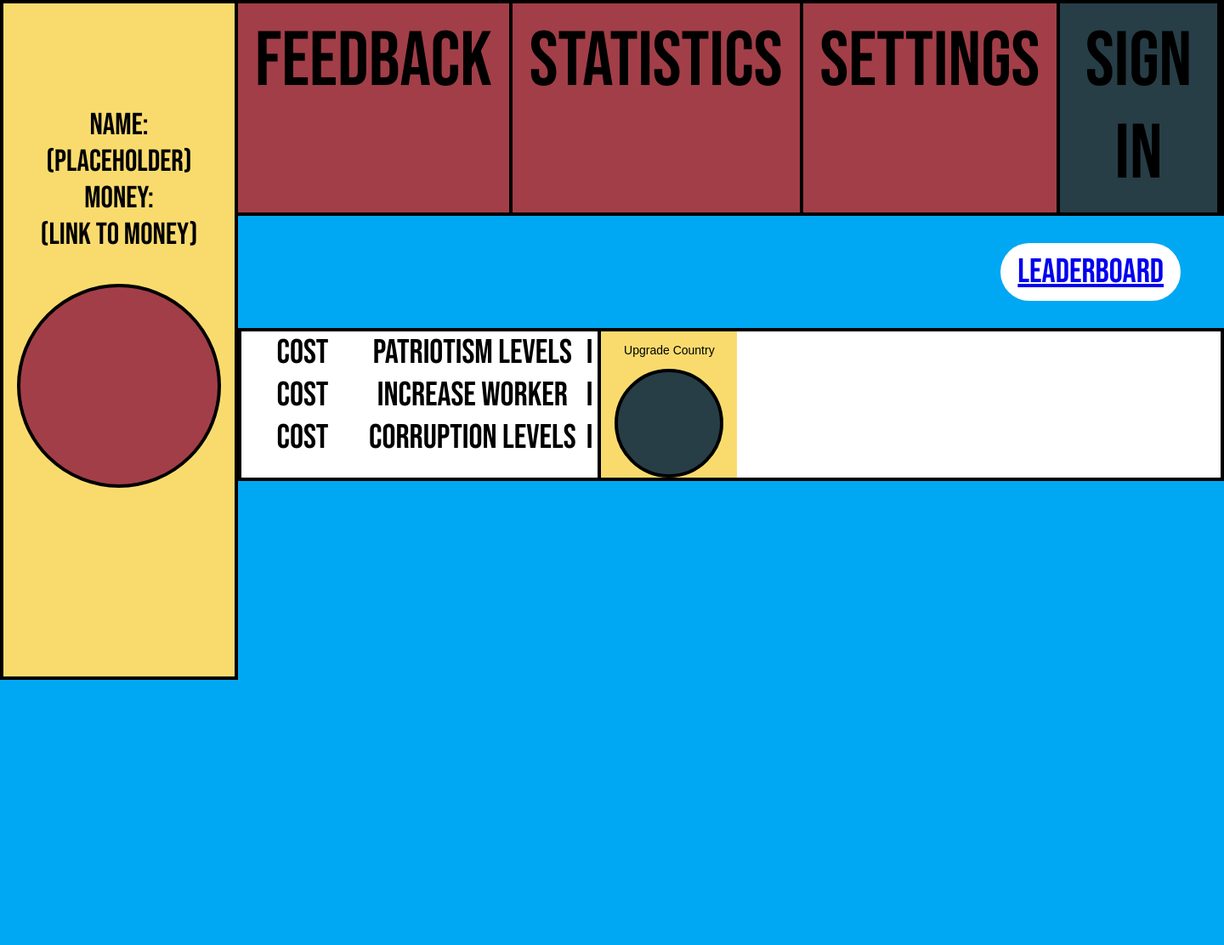
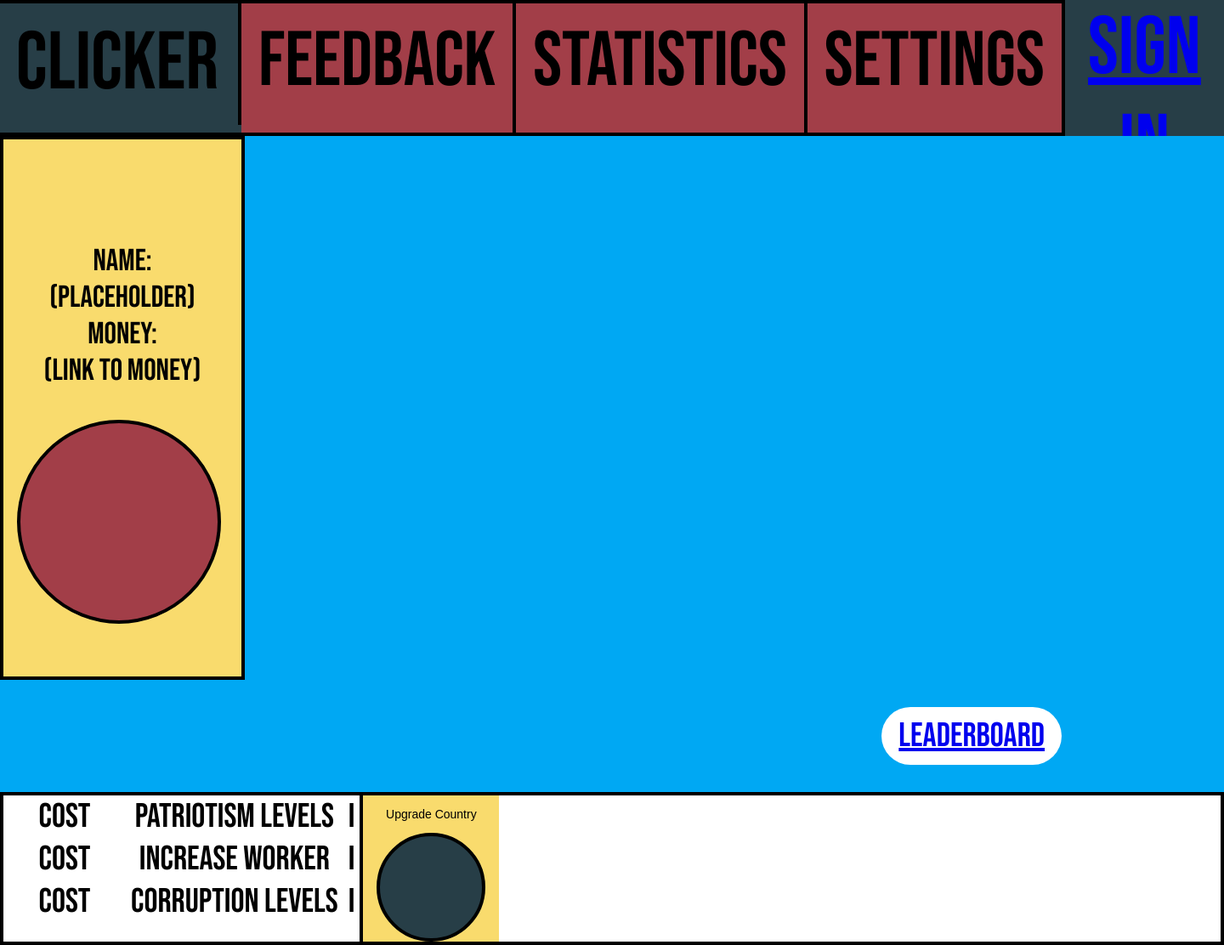
Before and after one commit to AlexWilson06/Propoganda, a PHP site: page / in a window 1440 px wide. Shown: the whole page at 85% size. Before the commit the page ends 800 px from the top, so only its background shows below. Run offline with PHP 8.4, Linux system fonts and the light colour scheme.

Commit message:
worked on home page
tried to rearrange home page to get working correctly

```diff
--- a/css/style.css
+++ b/css/style.css
@@ -47,22 +47,32 @@
   /* HOME PAGE */
 
   /* Style the red section of the navigation bar */
-  .Collumns {
+  .MainCollumn {
+    height: 100vh;
+    width: 100vw;
+  }
+  .MenuCollumn {
+    width: 100vw;
+    height: 20vh;
     display: flex;
-    width: 100vw;
   }
   .navbar {
     display: flex;
     background-color: #A23E48;
     border: 0.5vh solid black;
     font-family: "Bebas Neue";
-    font-size: 11.33vh;
+    font-size: 11.35vh;
     margin-left: -0.5vh;
+    width: 100vw;
   }
   /* Style the black sections of the navigation bar */
   .navbar2 {
+    font-family: "Bebas Neue";
+    font-size: 12vh;
+    margin-left: -0.5vh;
     overflow: hidden;
     background-color: #273E47;
+    width: 20vw;
   }
   /* Style the navigation bar links */
   .navbar a {
@@ -79,12 +89,16 @@
     color: black;
   }
   /* Attempt at doing clicker bar(talk to teacher about better way) */
+  .Section2 {
+    width: 20vw;
+  }
   .clickerbar {
     background-color: #F9DB6D;
     border: 0.5vh solid black;
     font-family: "Bebas Neue";
     font-size: 4.5vh;
-    height: 100vh;
+    height: 80vh;
+    width: 20vw;
   }
   .Clickerbox {
     background-color: #A23E48;
--- a/index.php
+++ b/index.php
@@ -12,22 +12,27 @@
 </style>
 </head>
 <body>
-<div class="Collumns">
-  <div class="Collumn1">
-  <div class="clickerbar">
+</div>
+  </div>
+  <div class="MainCollumn">
+  <div class="MenuCollumn">
+    <div class="navbar">
+      <div class="navbar2">
+      <a href="index.php">Clicker</a>
+      </div>
+      <a href="contact.php">Feedback</a>
+      <a href="Statistics.php">Statistics</a>
+      <a href="settings.php">Settings</a>
+      </div>
+    <div class="navbar2">
+      <a href="sign in.php">Sign In</a>
+      </div>
+    </div>
+    <div class="Section2"></div>
+    <div class="clickerbar">
   <p><br><br>Name:<br>(placeholder)<br>Money:<br>(link to money)</p>
   <div class="Clickerbox">
   </div>
-</div>
-  </div>
-  <div class="Collumn2">
-    <div class="navbar">
-      <a href="contact.php">Feedback</a>
-      <a href="Statistics.php">Statistics</a>
-      <a href="settings.php">Settings</a>
-    <div class="navbar2">
-      <a href="sign in.php">Sign In</a>
-    </div>
   </div>
       <div class="Leaderboard">
       <a href="Leaderboard.php">Leaderboard</a>
@@ -73,7 +78,7 @@
   </div>
 </div>
 </div>
-    </div>
+</div>
 </body>
 <?php
 
```
